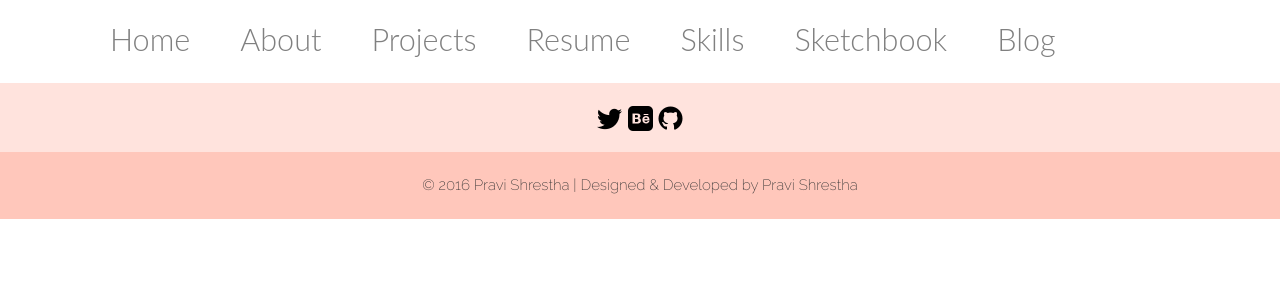
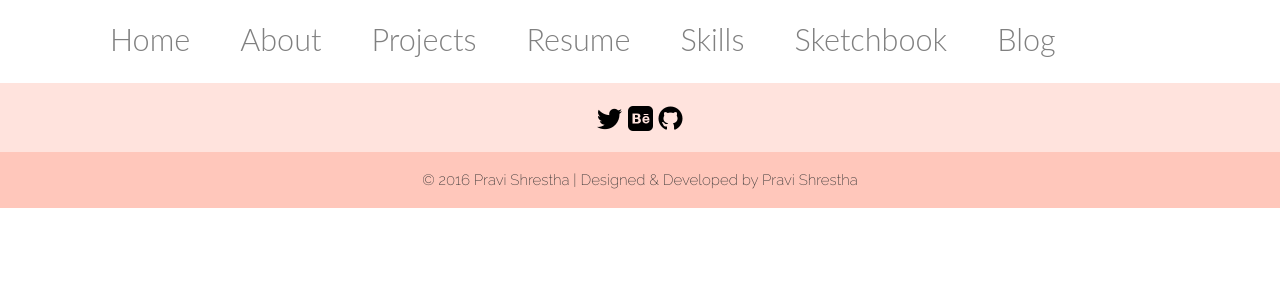
Before and after one commit to pravisti/pravisti.github.io, a Jekyll site: the page built from blog.html, in a window 1280 px wide. Shown: the top 300 px of the page. Built offline with Jekyll 4.4.1, drawn with Linux system fonts in a browser that asks for light colours; nearby versions of some CDN libraries.

Commit message:
p line height

```diff
--- a/css/main.css
+++ b/css/main.css
@@ -42,7 +42,7 @@
 }
 p {
   font-size: 1em; /* 16 / 16 */
-  line-height: 2.5em; /* 24 / 16 */
+  line-height: 1.75em; /* 24 / 16 */
   margin-bottom: 1.5em; /* 24 / 16 */
 }
 
```
